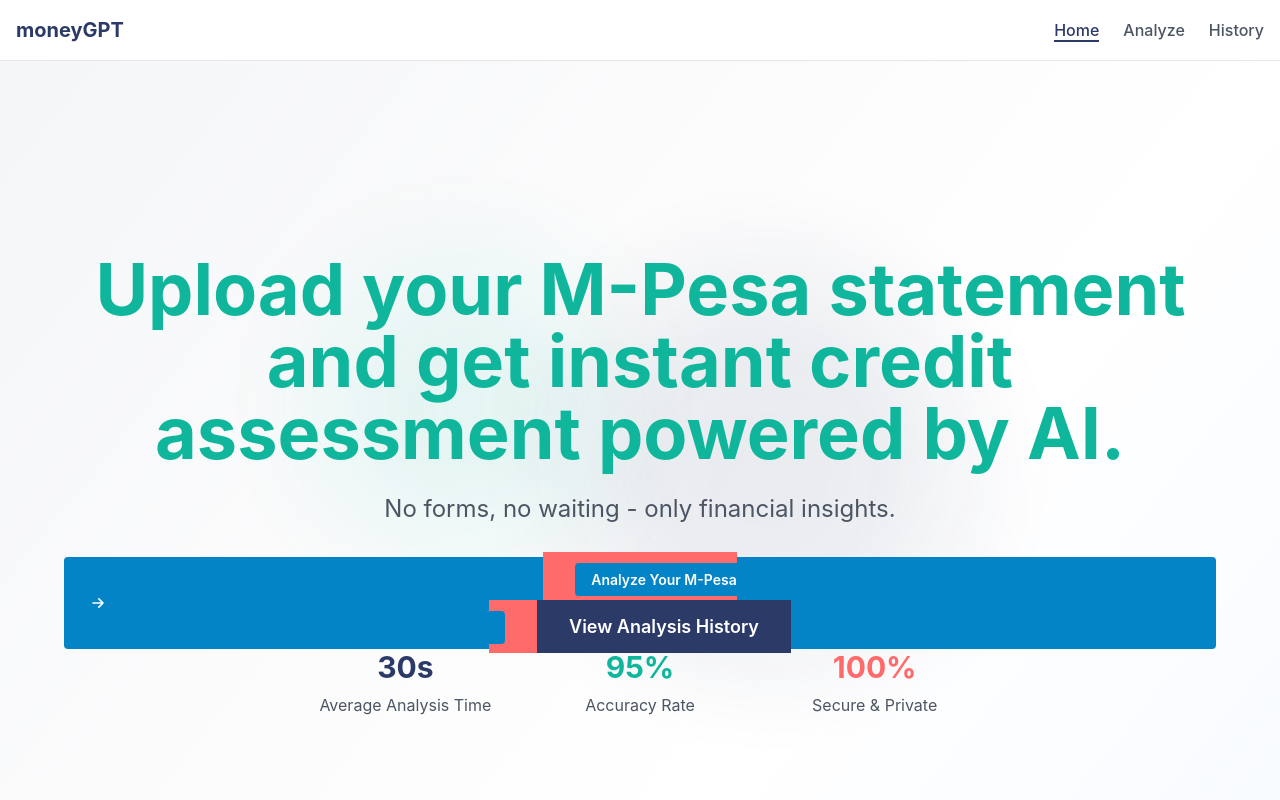
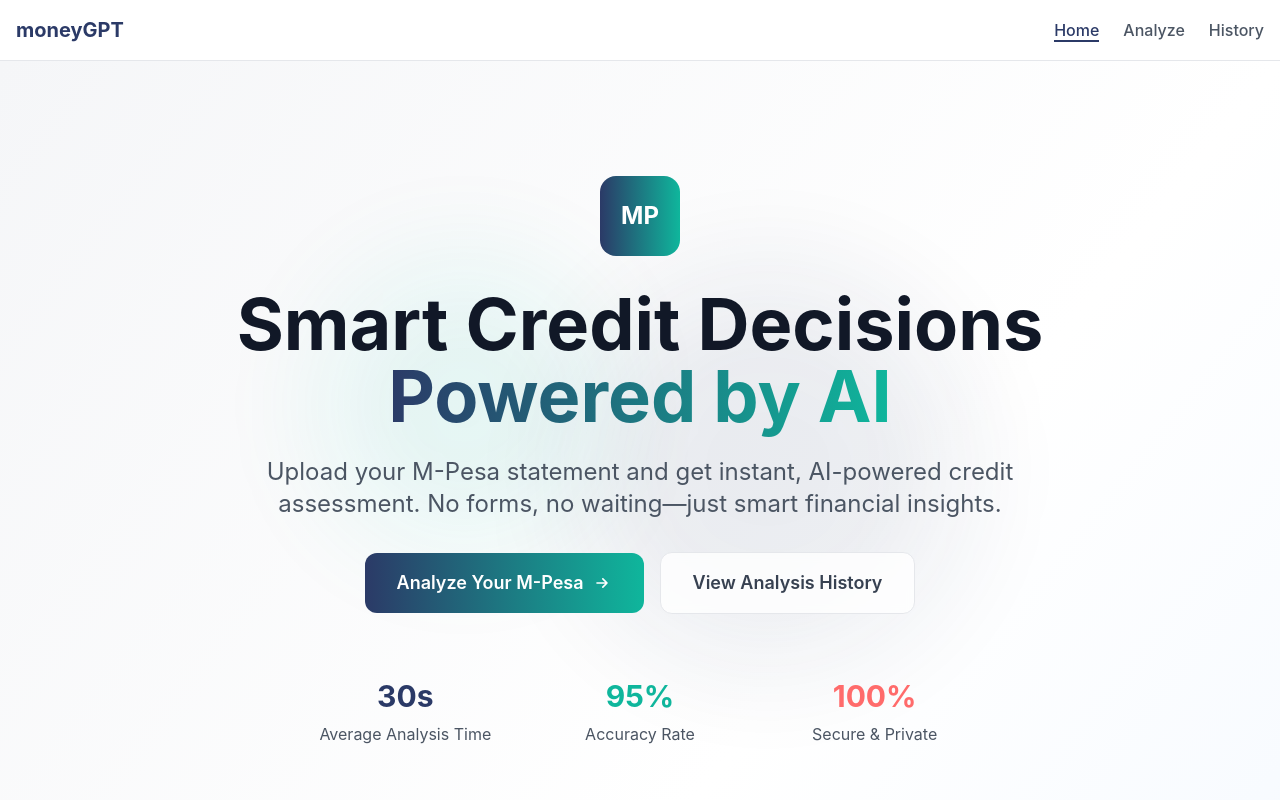
Before and after one commit to danielthuo2024-eng/moneyGang, a React (Vite) app in the folder frontend/: page / in a window 1280 px wide. Shown: the top 800 px of the page. Built offline with nearby package versions, Linux system fonts and the light colour scheme.

Commit message:
Update LandingPage.jsx

```diff
--- a/frontend/src/pages/LandingPage.jsx
+++ b/frontend/src/pages/LandingPage.jsx
@@ -1,33 +1,11 @@
-import React, { useState, useEffect } from 'react';
+import React from 'react';
 import { Link } from 'react-router-dom';
-import { Button } from '@headlessui/react'
 
 const LandingPage = () => {
-  const [showBanner, setShowBanner] = useState(false);
-  const [isVisible, setIsVisible] = useState(false);
-
-  useEffect(() => {
-    // Show banner after a short delay for smooth entrance
-    const timer = setTimeout(() => {
-      setShowBanner(true);
-      // Trigger fade-in animation after state update
-      setTimeout(() => setIsVisible(true), 50);
-    }, 500);
-
-    return () => clearTimeout(timer);
-  }, []);
-
-  const handleDismissBanner = () => {
-    // Start fade-out animation
-    setIsVisible(false);
-    // Remove banner from DOM after animation completes
-    setTimeout(() => setShowBanner(false), 300);
-  };
-
   return (
     <div className="min-h-screen bg-gradient-to-br from-gray-warm via-white to-blue-50">
-      {/* Hero Section */}
-      <div className="relative min-h-screen flex items-center justify-center px-4 pt-4">
+      {/* Hero Section - Only one header now */}
+      <div className="relative min-h-screen flex items-center justify-center px-4">
         <div className="max-w-6xl mx-auto text-center">
           {/* Animated Background Elements */}
           <div className="absolute top-1/4 left-1/4 w-72 h-72 bg-teal/10 rounded-full blur-3xl animate-pulse"></div>
@@ -35,24 +13,33 @@
 
           <div className="relative z-10">
             {/* Main Heading */}
-            <div className="mb-8 mt-8">
-              <h1 className="text-2xl md:text-7xl font-bold text-gray-900 mb-6 leading-tight">
-                <span className="bg-teal bg-clip-text text-transparent ps-px">
-                  Upload your M-Pesa statement and get instant credit assessment powered by AI.
+            <div className="mb-8">
+              <div className="flex justify-center mb-8">
+                <div className="w-20 h-20 bg-gradient-to-r from-indigo to-teal rounded-2xl flex items-center justify-center">
+                  <span className="text-2xl text-white font-bold">MP</span>
+                </div>
+              </div>
+
+              <h1 className="text-5xl md:text-7xl font-bold text-gray-900 mb-6 leading-tight">
+                Smart Credit Decisions
+                <br />
+                <span className="bg-gradient-to-r from-indigo to-teal bg-clip-text text-transparent">
+                  Powered by AI
                 </span>
               </h1>
               <p className="text-xl md:text-2xl text-gray-600 mb-8 max-w-3xl mx-auto leading-relaxed">
-                No forms, no waiting - only financial insights.
+                Upload your M-Pesa statement and get instant, AI-powered credit assessment.
+                No forms, no waiting—just smart financial insights.
               </p>
             </div>
 
             {/* CTA Buttons */}
-            <div className="rounded bg-sky-600 px-4 py-2 text-sm text-white data-active:bg-sky-700 data-hover:bg-sky-500">
+            <div className="flex flex-col sm:flex-row gap-4 justify-center items-center mb-16">
               <Link
                 to="/upload"
-                className="group relative bg-coral text-white font-semibold text-lg px-8 py-4 rounded-none hover:shadow-2xl transition-all duration-300 transform hover:scale-105"
+                className="group relative bg-gradient-to-r from-indigo to-teal text-white font-semibold text-lg px-8 py-4 rounded-xl hover:shadow-2xl transition-all duration-300 transform hover:scale-105"
               >
-                <span className="rounded bg-sky-600 px-4 py-2 text-sm text-white data-active:bg-sky-700 data-hover:bg-sky-500">
+                <span className="relative z-10 flex items-center">
                   Analyze Your M-Pesa
                   <svg className="ml-2 w-5 h-5 group-hover:translate-x-1 transition-transform" fill="none" stroke="currentColor" viewBox="0 0 24 24">
                     <path strokeLinecap="round" strokeLinejoin="round" strokeWidth={2} d="M13 7l5 5m0 0l-5 5m5-5H6" />
@@ -62,7 +49,7 @@
 
               <Link
                 to="/history"
-                className="group relative bg-indigo text-white font-semibold text-lg px-8 py-4 rounded-none hover:shadow-2xl transition-all duration-300 transform hover:scale-105"
+                className="group bg-white/80 backdrop-blur-sm border border-gray-200 text-gray-700 font-semibold text-lg px-8 py-4 rounded-xl hover:shadow-lg transition-all duration-300 hover:border-indigo/30"
               >
                 View Analysis History
               </Link>
```
